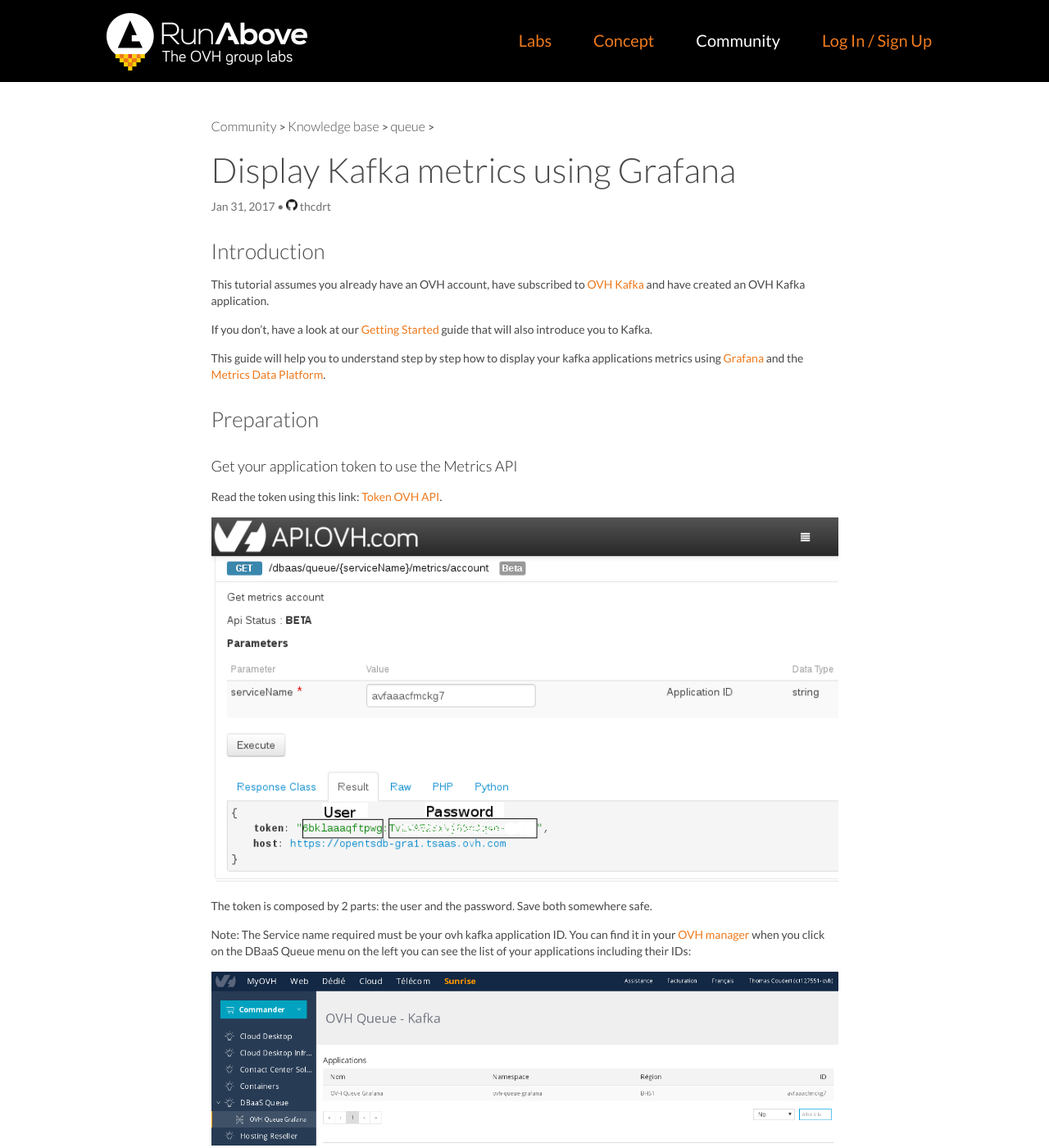
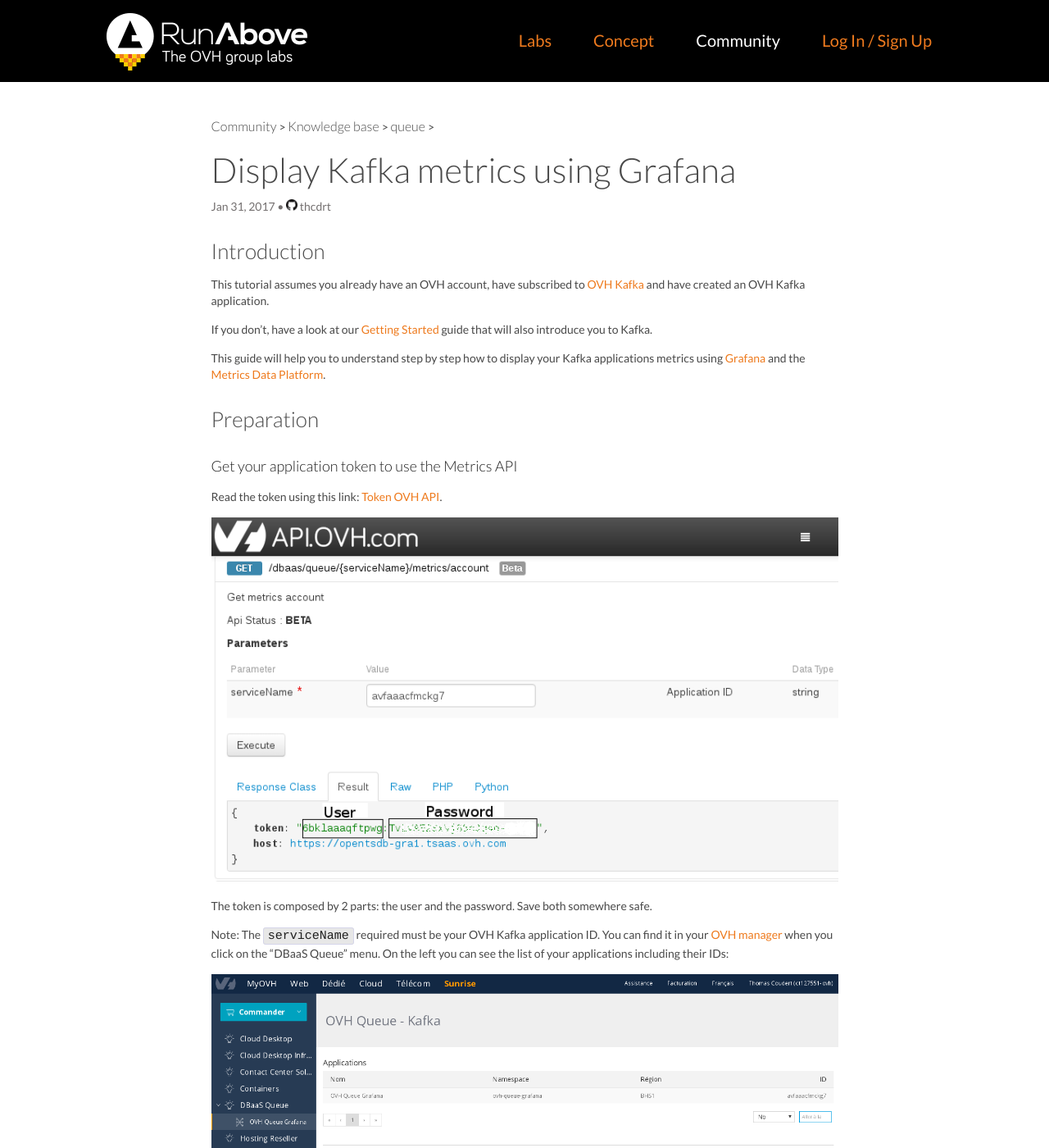
Before and after one commit to ovhlabs/knowledge-base, a Jekyll site: the page built from en/_posts/2017-01-31-kafka-metrics-grafana.md, in a window 1280 px wide and 1400 px high. Shown: the whole window at 82% size. Built offline with Jekyll 4.4.1, drawn with Linux system fonts in a browser that asks for light colours; Markdown is read by kramdown in place of the engine named in the settings; comment, search, counter and statistics services are not loaded; some of the changed text lies outside the part shown.

Commit message:
Small wording improvements

```diff
--- a/en/_posts/2017-01-31-kafka-metrics-grafana.md
+++ b/en/_posts/2017-01-31-kafka-metrics-grafana.md
@@ -5,12 +5,14 @@
 author: thcdrt
 lang: en
 ---
+
 ## Introduction
+
 This tutorial assumes you already have an OVH account, have subscribed to [OVH Kafka](https://www.runabove.com/dbaas-queue.xml) and have created an OVH Kafka application.
 
 If you don't, have a look at our [Getting Started](https://community.runabove.com/kb/en/queue/getting-started-with-queue-as-a-service.html) guide that will also introduce you to Kafka.
 
-This guide will help you to understand step by step how to display your kafka applications metrics using [Grafana](https://grafana.tsaas.ovh.com) and the [Metrics Data Platform](https://www.ovh.com/fr/data-platforms/metrics/).
+This guide will help you to understand step by step how to display your Kafka applications metrics using [Grafana](https://grafana.tsaas.ovh.com) and the [Metrics Data Platform](https://www.ovh.com/fr/data-platforms/metrics/).
 
 ## Preparation
 ### Get your application token to use the Metrics API
@@ -18,19 +20,18 @@
 
 ![Application Token](/kb/images/2017-01-31-kafka-metrics-grafana/token.png)
 
-
 The token is composed by 2 parts: the user and the password. Save both somewhere safe.
 
-Note: The Service name required must be your ovh kafka application ID. You can find it in your  [OVH manager](https://www.ovh.com/manager/sunrise/dbaasQueue/index.html#/dbaasQueue) when you click on the DBaaS Queue menu on the left you can see the list of your applications including their IDs:
+Note: The `serviceName` required must be your OVH Kafka application ID. You can find it in your [OVH manager](https://www.ovh.com/manager/sunrise/dbaasQueue/index.html#/dbaasQueue) when you click on the "DBaaS Queue" menu. On the left you can see the list of your applications including their IDs:
 
 ![Application ID](/kb/images/2017-01-31-kafka-metrics-grafana/application_id.png)
-
 
 ## Grafana configuration
 Open [OVH Grafana](https://grafana.tsaas.ovh.com) and log in with your OVH account.
 To configure a new datasource, you first need to create your own organization.
 
-### Create your organization
+### Create your own organization
+
 Once you're logged in, go in the top left hand corner menu (with the Grafana logo), and click on your name, then a submenu is opened, click on "+ New Organization":
 
 ![New Organization](/kb/images/2017-01-31-kafka-metrics-grafana/new_organization.png)
@@ -38,6 +39,7 @@
 Fill the organization name that you want and create it.
 
 ### Configure a datasource
+
 Now go back in the menu, you should see now an item called "Data Sources".
 
 ![New Data Source](/kb/images/2017-01-31-kafka-metrics-grafana/data_source.png)
@@ -47,41 +49,44 @@
 
 HTTP Settings:
 
- - Name: This is up to you
- - Type: OpenTSDB
- - Url: https://opentsdb-gra1.tsaas.ovh.com
- - Access: Proxy
- - Http Auth: Basic Auth: true
- - With Credentials: false
- - User: The first part of the token(before the semi-colon) that you got previously.
- - Password: The second part of the token(after the semi-colon).
+  - Name: This is up to you
+  - Type: OpenTSDB
+  - Url: https://opentsdb-gra1.tsaas.ovh.com
+  - Access: Proxy
+  - Http Auth: Basic Auth: true
+  - With Credentials: false
+  - User: The first part of the token (before the semi-colon) that you got previously.
+  - Password: The second part of the token (after the semi-colon).
 
 OpenTSDB Settings:
 
- - Version: ==2.2
- - Resolution: second
+  - Version: ==2.2
+  - Resolution: second
 
 Then add it.
 
 ### Create a dashboard
+
 Go back once again in the menu, go in "Dashboards" and click on "New".
 You should have a blank page. On the left under the menu, you should see a green menu.
 
 ### Display Metrics on a Graph
+
 Open it and click on "Add Panel" -> "Graph".
 
 ![New Graph](/kb/images/2017-01-31-kafka-metrics-grafana/new_graph.png)
 
 #### Graph general configuration
+
 Let's fill the "Metrics" tab, which is the most important. Firstly in "Panel data source", select the datasource that you just created:
 
 ![New Graph](/kb/images/2017-01-31-kafka-metrics-grafana/select_datasource.png)
 
 Then fill the fields:
 
- - Metric: kafka.bytes-in-per-sec.m1 or kafka.bytes-in-per-sec.m1 or
+  - Metric: kafka.bytes-in-per-sec.m1 or kafka.bytes-in-per-sec.m1 or
    kafka.bytes-out-per-sec.m1 depending on what you want to visualize.
- - Aggregator: You can choose the aggregator that you want, knowing that by default it will be used to aggregate your differents topics.
+  - Aggregator: You can choose the aggregator that you want, knowing that by default it will be used to aggregate your differents topics.
 
  At this step you should see a graph aggregating all your topics:
 
```
Also changed, not shown: other parts of en/_posts/2017-01-31-kafka-metrics-grafana.md (+3 -2 lines).
